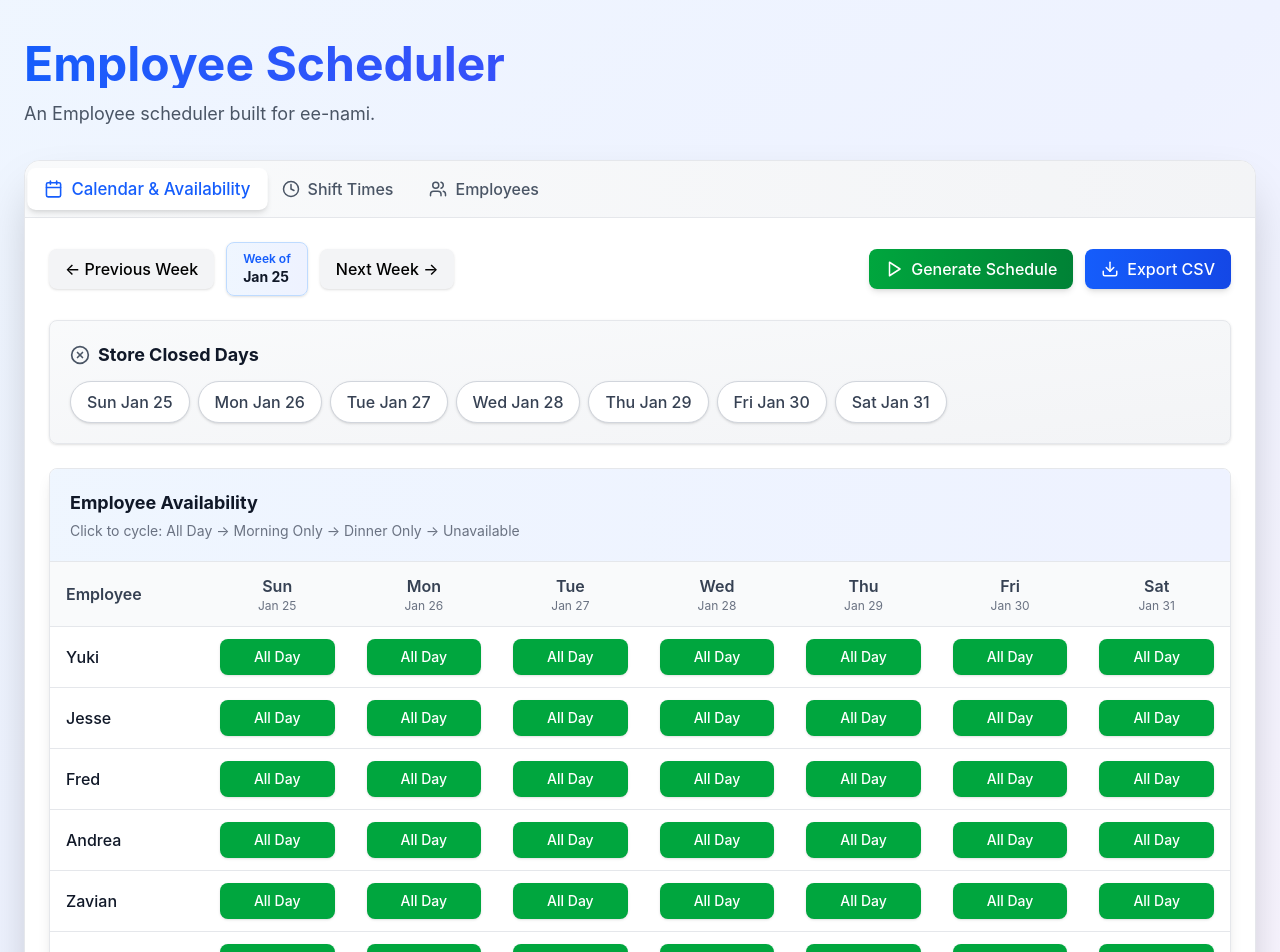
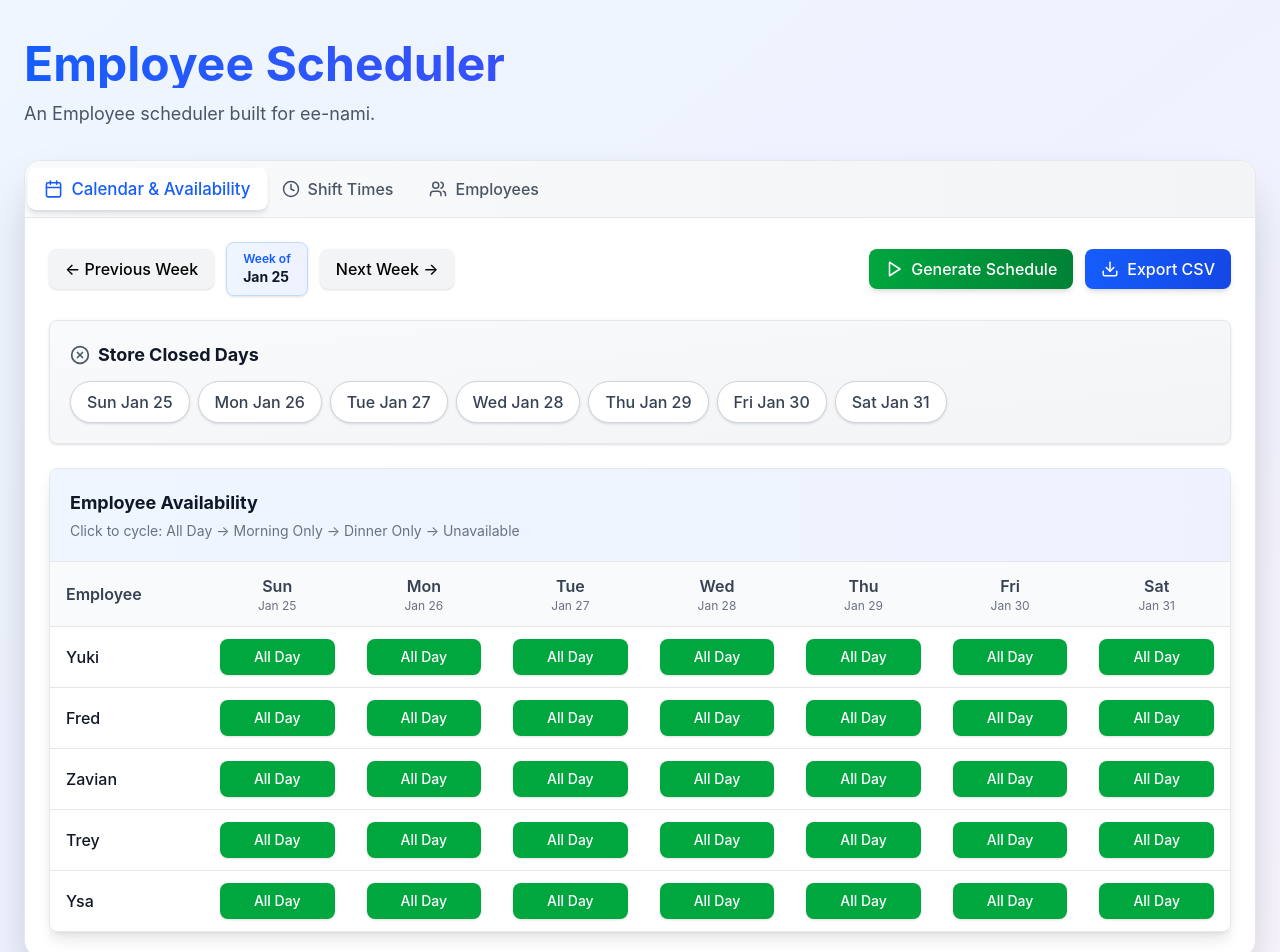
Before and after one commit to z4vian/Scheduling-Website-, a Vue app: page / in a window 1280 px wide. Shown: the top 952 px of the page. Built offline with nearby package versions, Linux system fonts and the light colour scheme.

Commit message:
andrea and jesse removal

```diff
--- a/src-vue/App.vue
+++ b/src-vue/App.vue
@@ -70,12 +70,10 @@ import EmployeesTab from './components/EmployeesTab.vue';
 
 const employees = ref([
   { id: 1, name: 'Yuki', shiftAvailability: {} },
-  { id: 2, name: 'Jesse', shiftAvailability: {} },
-  { id: 3, name: 'Fred', shiftAvailability: {} },
-  { id: 4, name: 'Andrea', shiftAvailability: {} },
-  { id: 5, name: 'Zavian', shiftAvailability: {} },
-  { id: 6, name: 'Trey', shiftAvailability: {} },
-  { id: 7, name: 'Ysa', shiftAvailability: {} },
+  { id: 2, name: 'Fred', shiftAvailability: {} },
+  { id: 3, name: 'Zavian', shiftAvailability: {} },
+  { id: 4, name: 'Trey', shiftAvailability: {} },
+  { id: 5, name: 'Ysa', shiftAvailability: {} },
 ]);
 
 const shiftTemplates = ref({
```
